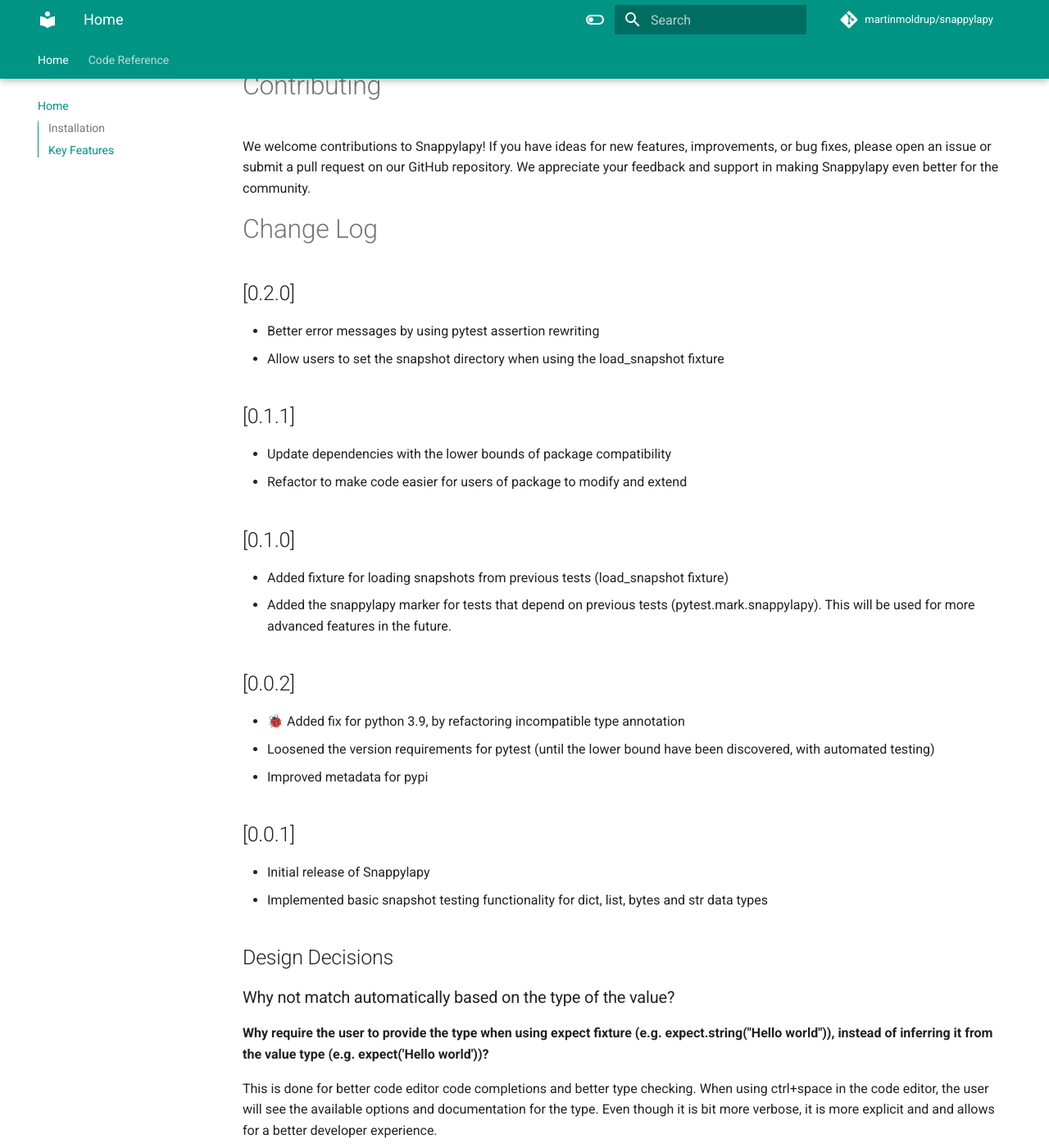
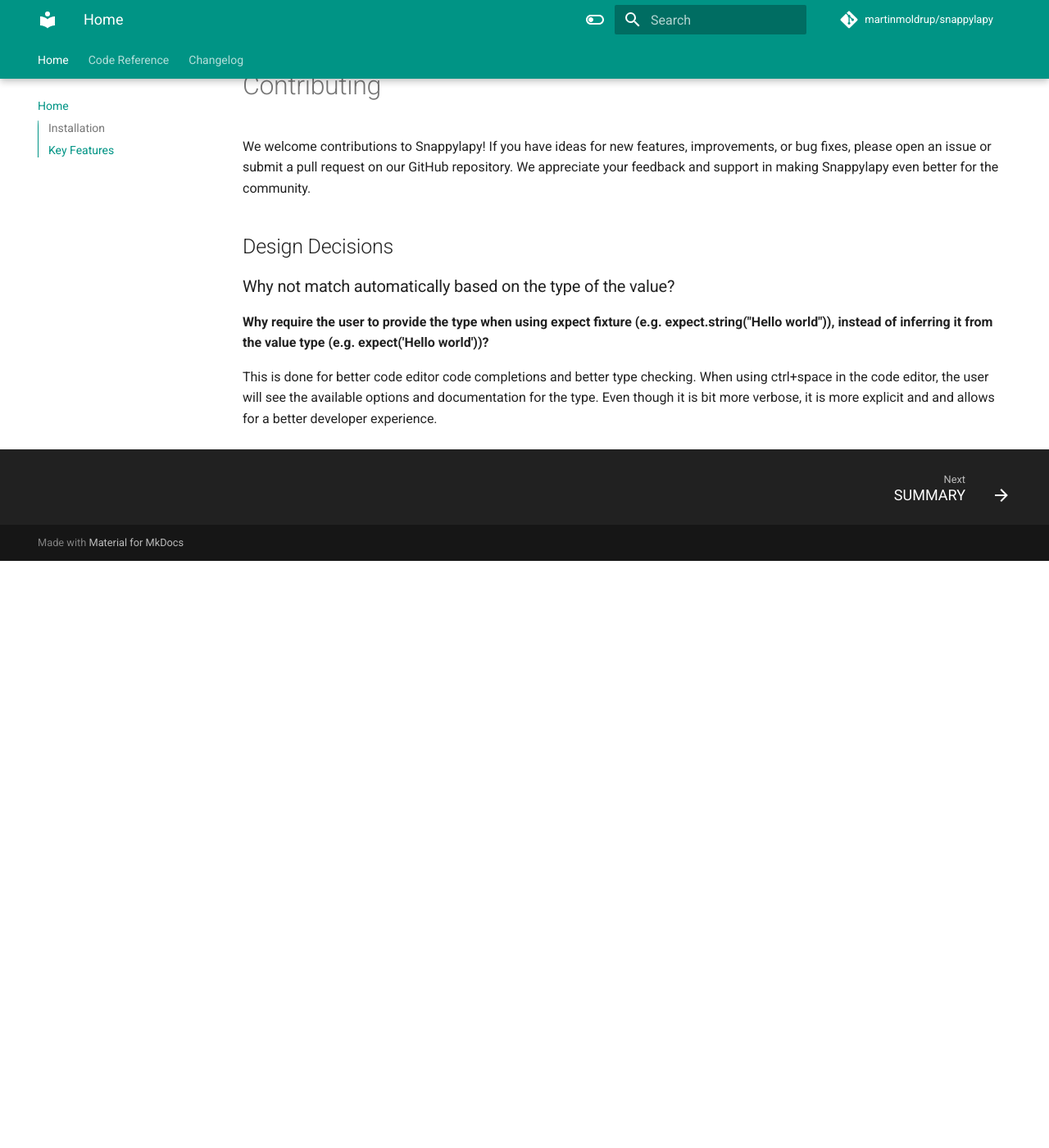
Before and after one commit to martinmoldrup/snappylapy, an MkDocs documentation site: the page built from docs/index.md, in a window 1280 px wide and 1400 px high, scrolled down 4611 px. Shown: the whole window at 82% size. Built offline with MkDocs 1.6.1 and Material for MkDocs 9.7.7, drawn with Linux system fonts in a browser that asks for light colours; comment, search, counter and statistics services are not loaded; after the commit the page ends 5295 px from its top, so only the background shows below that.

Commit message:
Move Changelog to seperate file

```diff
--- a/README.md
+++ b/README.md
@@ -160,25 +160,3 @@
 
 # Contributing
 We welcome contributions to Snappylapy! If you have ideas for new features, improvements, or bug fixes, please open an issue or submit a pull request on our GitHub repository. We appreciate your feedback and support in making Snappylapy even better for the community.
-
-# Change Log
-## [0.2.0]
-- Better error messages by using pytest assertion rewriting
-- Allow users to set the snapshot directory when using the load_snapshot fixture
-
-## [0.1.1]
-- Update dependencies with the lower bounds of package compatibility
-- Refactor to make code easier for users of package to modify and extend
-
-## [0.1.0]
-- Added fixture for loading snapshots from previous tests (load_snapshot fixture)
-- Added the snappylapy marker for tests that depend on previous tests (pytest.mark.snappylapy). This will be used for more advanced features in the future.
-
-## [0.0.2]
-- 🐞 Added fix for python 3.9, by refactoring incompatible type annotation
-- Loosened the version requirements for pytest (until the lower bound have been discovered, with automated testing)
-- Improved metadata for pypi
-
-## [0.0.1]
-- Initial release of Snappylapy
-- Implemented basic snapshot testing functionality for dict, list, bytes and str data types
--- a/mkdocs.yml
+++ b/mkdocs.yml
@@ -1,6 +1,6 @@
 site_name: Snappylapy
 repo_name: martinmoldrup/snappylapy
-repo_url: https://dev.azure.com/GFIOSvr/AI%20Circle/_git/AzureSharedPkg
+repo_url: https://github.com/martinmoldrup/snappylapy
 
 theme:
   name: material
@@ -67,3 +67,4 @@
 nav:
   - Home: index.md
   - Code Reference: reference/
+  - Changelog: changelog.md
--- a/pyproject.toml
+++ b/pyproject.toml
@@ -3,7 +3,7 @@
 version = "0.2.0"
 description = "A snapshot library for python optimized for easy of use, human readable snapshots and enabling decoupling of chained integration tests."
 authors = ["Martin Møldrup"]
-readme = "README.md"
+readme = ["README.md", "CHANGELOG.md"]
 classifiers = [
     "Framework :: Pytest",
     "Development Status :: 4 - Beta",
@@ -23,6 +23,7 @@
 ]
 packages = [{ include = "snappylapy" }, { include = "snappylapy/py.typed" }]
 repository = "https://github.com/martinmoldrup/snappylapy"
+documentation = "https://martinmoldrup.github.io/snappylapy"
 
 keywords = ["pytest", "snapshot", "testing", "snapshot-testing", "integration-testing", "unit-testing"]
 
```
Also changed, not shown: CHANGELOG.md (added, +23 -0 lines), docs/changelog.md (added, +1 -0 lines), 2 other files.
